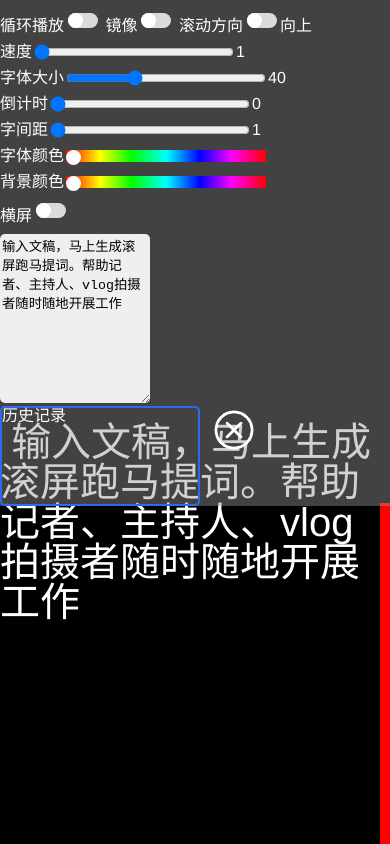
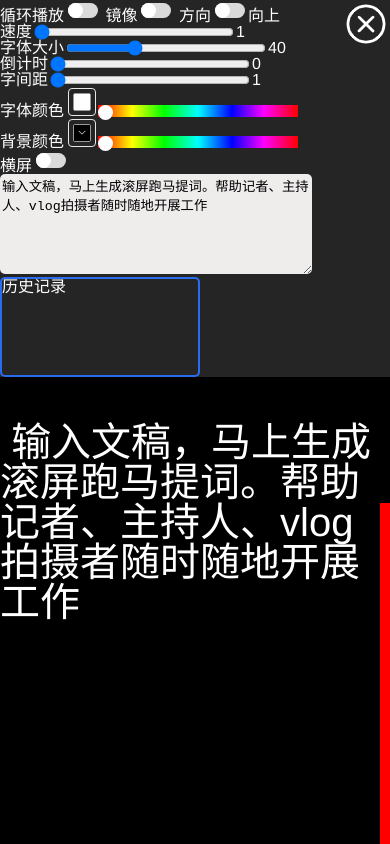
Before and after one commit to zx86119/ticiqi-web, a Vue app: page /#/home in a window 390 px wide. Built offline with nearby package versions, Linux system fonts and the light colour scheme; what vue-cookies would draw is missing.

Commit message:
修改
增加拾色器选项，横竖屏设置框切换

```diff
--- a/src/views/home/home.less
+++ b/src/views/home/home.less
@@ -12,6 +12,7 @@
   box-sizing: border-box;
 }
 
+//按钮样式
 .switch-component {
   position: relative;
   width: 30px;
@@ -94,6 +95,8 @@
   height: 5px;
   background-color: transparent; /* or add it to the track */
 }
+
+//设置按钮样式
 .set_float{
   position:fixed;
   right: 0;
@@ -103,11 +106,26 @@
 //设置框样式
 .set{
   position:fixed;
-  right: 0;
   z-index: 2;
   color: rgb(255, 255, 255);
   user-select: none;
-  background: rgba(150, 150, 150, 0.441);
+  background: rgba(111, 110, 110, 0.337);
+  transform-origin: bottom left;
+}
+
+.box{
+  float: left;
+  margin-right: 10px;
+}
+
+.box div{
+  margin-top: 10px;
+}
+
+.setButton{
+  float: left;
+  position:fixed;
+  right: 0;
 }
 
 // 倒计时样式
@@ -172,20 +190,19 @@ input[type=range] {
   border-radius: 5px;
 }
 
-.box{
-  float: left;
-  margin-right: 10px;
-}
 
-.box div{
-  margin-top: 10px;
-}
 
 /* 超小型设备（600px及以下的手机） */
 @media only screen and (max-width: 600px) {
   textarea{
-    width: 150px;
-    height: 20vh;
+    width: 80vw;
+    height: 100px;
+  }
+  .box div{
+    margin: 0;
+  }
+  .box{
+    width: 80vw;
   }
 }
 
@@ -195,14 +212,16 @@ input[type=range] {
     width: 250px;
     height: 20vh;
   }
+
 }
 
 /* 中型设备（平板电脑横屏模式，768 像素及以上） */
 @media only screen and (min-width: 768px) {
   textarea{
-    width: 300px;
+    width: 150px;
     height: 20vh;
   }
+
 }
 
 /* 大型设备（笔电、台式机，992 像素及以上） */
--- a/src/views/home/home.vue
+++ b/src/views/home/home.vue
@@ -5,10 +5,9 @@
       <!-- 悬浮按钮 -->
       <div class="set_float" v-show="!show">
         <img src="./set.png" alt=""  @click="set()">
-        <!-- <button @click="set()">设置</button> -->
       </div>
       <!-- 设置框 -->
-      <div class="set" :style="setDiv" v-show="show">
+      <div class="set" :style="setDiv" ref="set" v-show="show">
         <div @mousedown="this.dragDown" @mouseup="this.dragUp2" >
           <div class="box">
             <div>
@@ -19,7 +18,7 @@
                 镜像<input id="mirror" class="switch-component" type="checkbox" v-model="mirror">
               </label>
               <label for="direction">
-                滚动方向<input id="direction" class="switch-component" type="checkbox" v-model="direction">{{directionText}}
+                方向<input id="direction" class="switch-component" type="checkbox" v-model="direction">{{directionText}}
               </label>
             </div>
             <div>
@@ -43,16 +42,22 @@
               </label>
             </div>
             <div>
-              字体颜色<input class="color_slider" type="range" min="0" max="360" step="1" v-model="fontColor"/>
+              字体颜色
+              <el-color-picker v-model="pObj.color" size="mini" show-alpha></el-color-picker>
+              <input class="color_slider" type="range" min="0" max="360" step="1" v-model="fontColor"/>
             </div>
             <div>
-              背景颜色<input class="color_slider" type="range" min="0" max="360" step="1" v-model="backgroundColor"/>
+              背景颜色
+              <el-color-picker v-model="divObj.background" size="mini" show-alpha></el-color-picker>
+              <input class="color_slider" type="range" min="0" max="360" step="1" v-model="backgroundColor"/>
             </div>
             <div>
               <label for="orientation">
                 {{screenText}}<input id="orientation" class="switch-component" type="checkbox" v-model="screen">
               </label>
             </div>
+          </div>
+          <div class="box">
             <div>
               <textarea v-model="text"></textarea>
             </div>
@@ -61,9 +66,8 @@
             历史记录
           </div>
           <!-- 关闭按钮 -->
-          <div class="box">
+          <div class="setButton">
             <img src="./shut.png" alt=""  @click="set()">
-            <!-- <button @click="set()">关闭</button> -->
           </div>
         </div>
       </div>
@@ -95,9 +99,12 @@ export default {
   data() {
     return {
       datas:[],
+      //设置框
+      show:true,
       setDiv:{
         'top': 0,
         transform: 'rotate(0deg)',
+        width: '100vw'
       },
       //横竖屏
       screen:false,
@@ -106,8 +113,6 @@ export default {
       clockDiv:{
         display: 'none'
       },
-      //设置框
-      show:true,
       //滚动方向
       direction:false,
       directionText:'向上',
@@ -140,7 +145,7 @@ export default {
       divObj:{
         width:'100vw',
         height:'100vh',
-        background:'#000000',
+        background:'rgba(0, 0, 0, 1)',
       },
       //进度条
       progressDiv:{
@@ -171,6 +176,7 @@ export default {
           this.screenText = '竖屏'
           this.pObj['text-orientation'] = 'sideways'
           this.pObj['writing-mode'] = 'vertical-rl'
+          this.setDiv.width = this.$refs.tici.clientHeight + 'px'
           if(this.direction == true){//向左
             this.pObj.padding = '100vh 0 100vh 45vw'
             this.pObj['white-space'] = 'pre'
@@ -189,10 +195,17 @@ export default {
               this.progressDiv.width = (this.$refs.tici.scrollLeft/(this.$refs.tici.scrollWidth - this.$refs.tici.clientWidth))*100 + 'vw'
             },100)
           }
+          //改变设置框位置
+          setTimeout(()=>{
+            let a = Math.abs(this.$refs.tici.clientWidth - this.$refs.set.scrollHeight)
+            let b = -this.$refs.set.scrollHeight
+            this.setDiv.transform = 'rotate(90deg) translate(' + b + 'px,' + -a + 'px)'
+          },100)
         }else{//横屏
           this.screenText = '横屏'
           this.pObj['text-orientation'] = 'mixed'
           this.pObj['writing-mode'] = 'horizontal-tb'
+          this.setDiv.width = 100 + 'vw'
           if(this.direction == true){//向左
             this.pObj.padding = '45vh 100vw 0 100vw'
             this.pObj['white-space'] = 'pre'
@@ -210,7 +223,10 @@ export default {
               this.progressDiv.height = (this.$refs.tici.scrollTop/(this.$refs.tici.scrollHeight - this.$refs.tici.clientHeight))*100 + 'vh'
             },100)
           }
+          //改变设置框位置
+          this.setDiv.transform = 'rotate(0deg)'
         }
+        //重置镜像
         this.mirror = false
       }
     },
@@ -364,7 +380,7 @@ export default {
           g = 0
           b = 0
         }
-        this.divObj.background = 'rgb(' + r + ',' + g + ',' + b + ')'
+        this.divObj.background = 'rgb(' + r + ',' + g + ',' + b + ', 0.4 )'
       }
     }
 
@@ -600,7 +616,7 @@ export default {
       this.clockDiv.display = 'inline'
       //保存倒计时
       let mNum = this.countNum
-      console.log(mNum);
+      // console.log(mNum);
       //一秒之后countNum-1
       this.timerID = setInterval(()=>{
         this.countNum --
```
